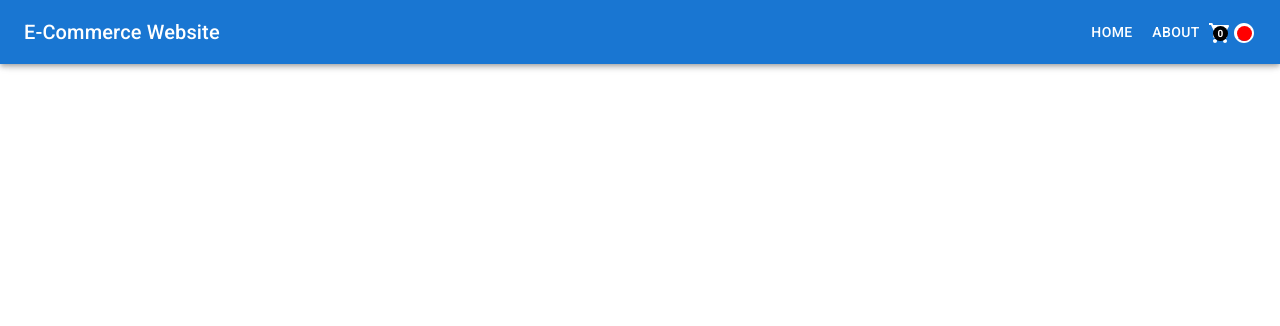
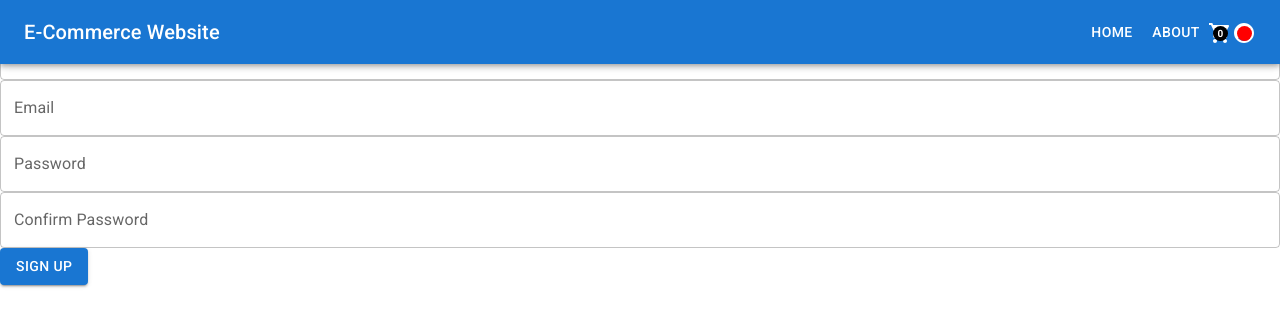
Before and after one commit to SumanKisku/e-commerce-react, a React (Vite) app: page /signup in a window 1280 px wide. Shown: the top 326 px of the page. Built offline with nearby package versions, Linux system fonts and the light colour scheme.

Commit message:
added signup front end

```diff
--- a/src/App.jsx
+++ b/src/App.jsx
@@ -4,6 +4,7 @@ import ProductPage from './components/Dynamic/ProductPage'
 import AboutPage from "./pages/AboutPage"
 import CartPage from "./pages/CartPage"
 import HomePage from "./pages/HomePage"
+import SignUpPage from "./pages/SignUpPage"
 import { Route, Routes } from "react-router-dom"
 
 function App() {
@@ -15,6 +16,7 @@ function App() {
         <Route path="/" element={<HomePage />} />
         <Route path="/about" element={<AboutPage />} />
         <Route path="/cart" element={<CartPage />} />
+        <Route path="/signup" element={<SignUpPage />} />
         <Route path="/product/:id" element={<ProductPage />} />
       </Routes>
       <Toaster position="top-center" />
--- a/src/components/Cart/Cart.jsx
+++ b/src/components/Cart/Cart.jsx
@@ -13,11 +13,11 @@ const deleteFromCart = (dispatch, productId) => {
     dispatch({ type: "deleteFromCart", id: productId });
 }
 
-const increaseQtn = (dispatch, productId) => {
-    dispatch({ type: "increaseQtn", id: productId });
+const increaseqnt = (dispatch, productId) => {
+    dispatch({ type: "increaseqnt", id: productId });
 }
-const decreaseQtn = (dispatch, productId) => {
-    dispatch({ type: "decreaseQtn", id: productId });
+const decreaseqnt = (dispatch, productId) => {
+    dispatch({ type: "decreaseqnt", id: productId });
 }
 
 const clearCart = (dispatch) => {
@@ -36,11 +36,11 @@ const clearCart = (dispatch) => {
 }
 
 const calSubTotal = (cart) => {
-    return cart.reduce((total, item) => item.price * item.qtn + total, 0)
+    return cart.reduce((total, item) => item.price * item.qnt + total, 0)
 }
 
 const caltotalItemsInCart = (cart) => {
-    return cart.reduce((total, item) => item.qtn + total, 0)
+    return cart.reduce((total, item) => item.qnt + total, 0)
 }
 
 const handlePay = () => {
@@ -74,7 +74,7 @@ const Cart = () => {
             <div style={{ margin: '100px 0' }}>
                 <Container maxWidth="sm">
                     {cart.length ? cart.map((item) => {
-                        return <CartItem key={item.id} item={item} deleteFromCart={deleteFromCart} increaseQtn={increaseQtn} decreaseQtn={decreaseQtn} dispatch={dispatch} />
+                        return <CartItem key={item.id} item={item} deleteFromCart={deleteFromCart} increaseqnt={increaseqnt} decreaseqnt={decreaseqnt} dispatch={dispatch} />
                     }) : "Oh no, your cart is empty! 😢 Don't worry, we have plenty of amazing products for you to choose from."}
                     <Box>
                         {cart.length ?
--- a/src/components/Cart/CartItem.jsx
+++ b/src/components/Cart/CartItem.jsx
@@ -1,7 +1,7 @@
 import { AddCircleOutline, DeleteOutline, RemoveCircleOutline } from "@mui/icons-material"
 import { Box, Card, CardActions, CardContent, CardHeader, CardMedia, IconButton, Typography } from "@mui/material"
 
-const CartItem = ({ item, increaseQtn, decreaseQtn, deleteFromCart, dispatch }) => {
+const CartItem = ({ item, increaseqnt, decreaseqnt, deleteFromCart, dispatch }) => {
     return (
         <Card sx={{ marginBottom: '20px' }} variant="outlined">
 
@@ -17,14 +17,14 @@ const CartItem = ({ item, increaseQtn, decreaseQtn, deleteFromCart, dispatch })
                 <Typography gutterBottom variant="h6" component="div">Price: {item.price}</Typography>
             </CardContent>
             <CardActions sx={{ display: 'flex', flexDirection: 'column', justifyContent: 'center', alignItems: 'center' }}>
-                {item.qtn > 1 ?
+                {item.qnt > 1 ?
                     <>
                         <Box sx={{ display: 'flex', justifyContent: 'center', alignItems: 'center' }}>
-                            <IconButton onClick={() => decreaseQtn(dispatch, item.id)} aria-label="Decrease">
+                            <IconButton onClick={() => decreaseqnt(dispatch, item.id)} aria-label="Decrease">
                                 <RemoveCircleOutline sx={{ fontSize: '42px', color: '#eab308' }} />
                             </IconButton>
-                            <Typography>{item.qtn}</Typography>
-                            <IconButton onClick={() => increaseQtn(dispatch, item.id)} aria-label="Increase">
+                            <Typography>{item.qnt}</Typography>
+                            <IconButton onClick={() => increaseqnt(dispatch, item.id)} aria-label="Increase">
                                 <AddCircleOutline sx={{ fontSize: '42px', color: '#84cc16' }} />
                             </IconButton>
                         </Box>
@@ -37,8 +37,8 @@ const CartItem = ({ item, increaseQtn, decreaseQtn, deleteFromCart, dispatch })
                             <IconButton onClick={() => deleteFromCart(dispatch, item.id)} aria-label="Delete">
                                 <DeleteOutline sx={{ fontSize: '42px', color: 'red' }} />
                             </IconButton>
-                            <Typography>{item.qtn}</Typography>
-                            <IconButton onClick={() => increaseQtn(dispatch, item.id)} aria-label="Increase">
+                            <Typography>{item.qnt}</Typography>
+                            <IconButton onClick={() => increaseqnt(dispatch, item.id)} aria-label="Increase">
                                 <AddCircleOutline sx={{ fontSize: '42px', color: '#84cc16' }} />
                             </IconButton>
                         </Box>
--- a/src/components/Common/NavigationBar.jsx
+++ b/src/components/Common/NavigationBar.jsx
@@ -122,6 +122,7 @@ export default function DrawerAppBar(props) {
                     </ButtonBase>
                     <ButtonBase className="relative">
               <Box className="p-1 m-1">
+                <Link to="/signup">
                      <AccountCircleIcon />
                                 <Box
                                     sx={{
@@ -142,6 +143,7 @@ export default function DrawerAppBar(props) {
                                     {""}
                                 </Box>
 
+                     </Link>
                      </Box>
                     </ButtonBase>
                     </Box>
--- /dev/null
+++ b/src/pages/SignUpPage.jsx
@@ -0,0 +1,119 @@
+
+import { useState } from 'react';
+import { TextField, Button } from '@mui/material';
+
+const SignUpPage = () => {
+  const [formData, setFormData] = useState({
+    username: '',
+    email: '',
+    password: '',
+    confirmPassword: '',
+  });
+
+  const [errors, setErrors] = useState({});
+
+  const handleChange = (e) => {
+    const { name, value } = e.target;
+    setFormData((prevData) => ({
+      ...prevData,
+      [name]: value,
+    }));
+  };
+
+  const handleSubmit = (e) => {
+    e.preventDefault();
+    const newErrors = {};
+
+    // Basic form validation
+    if (formData.username.trim() === '') {
+      newErrors.username = 'Username is required';
+    }
+    if (formData.email.trim() === '') {
+      newErrors.email = 'Email is required';
+    } else if (!/\S+@\S+\.\S+/.test(formData.email)) {
+      newErrors.email = 'Invalid email address';
+    }
+    if (formData.password.trim() === '') {
+      newErrors.password = 'Password is required';
+    } else if (formData.password.length < 6) {
+      newErrors.password = 'Password must be at least 6 characters';
+    }
+    if (formData.confirmPassword.trim() === '') {
+      newErrors.confirmPassword = 'Confirm Password is required';
+    } else if (formData.confirmPassword !== formData.password) {
+      newErrors.confirmPassword = 'Passwords do not match';
+    }
+
+    setErrors(newErrors);
+
+    // If there are no errors, you can submit the form to your backend or handle the success case here
+    if (Object.keys(newErrors).length === 0) {
+      console.log('Form submitted successfully:', formData);
+    }
+  };
+
+  return (
+    <>
+      <div className="mx-auto mt-20 w-96">
+        <h2 className="mb-4 text-2xl font-semibold">Sign Up</h2>
+        <form onSubmit={handleSubmit} method="post">
+          <div className="mb-4">
+            <TextField
+              label="Username"
+              name="username"
+              value={formData.username}
+              onChange={handleChange}
+              fullWidth
+              variant="outlined"
+              error={!!errors.username}
+              helperText={errors.username}
+            />
+          </div>
+          <div className="mb-4">
+            <TextField
+              label="Email"
+              name="email"
+              value={formData.email}
+              onChange={handleChange}
+              fullWidth
+              variant="outlined"
+              error={!!errors.email}
+              helperText={errors.email}
+            />
+          </div>
+          <div className="mb-4">
+            <TextField
+              label="Password"
+              name="password"
+              type="password"
+              value={formData.password}
+              onChange={handleChange}
+              fullWidth
+              variant="outlined"
+              error={!!errors.password}
+              helperText={errors.password}
+            />
+          </div>
+          <div className="mb-4">
+            <TextField
+              label="Confirm Password"
+              name="confirmPassword"
+              type="password"
+              value={formData.confirmPassword}
+              onChange={handleChange}
+              fullWidth
+              variant="outlined"
+              error={!!errors.confirmPassword}
+              helperText={errors.confirmPassword}
+            />
+          </div>
+          <Button type="submit" variant="contained" color="primary">
+            Sign Up
+          </Button>
+        </form>
+      </div>
+    </>
+  );
+};
+
+export default SignUpPage;
```
Also changed, not shown: src/contexts/CartContext.jsx (+15 -18 lines), src/cart-functions/CartFunctions.js (deleted).
